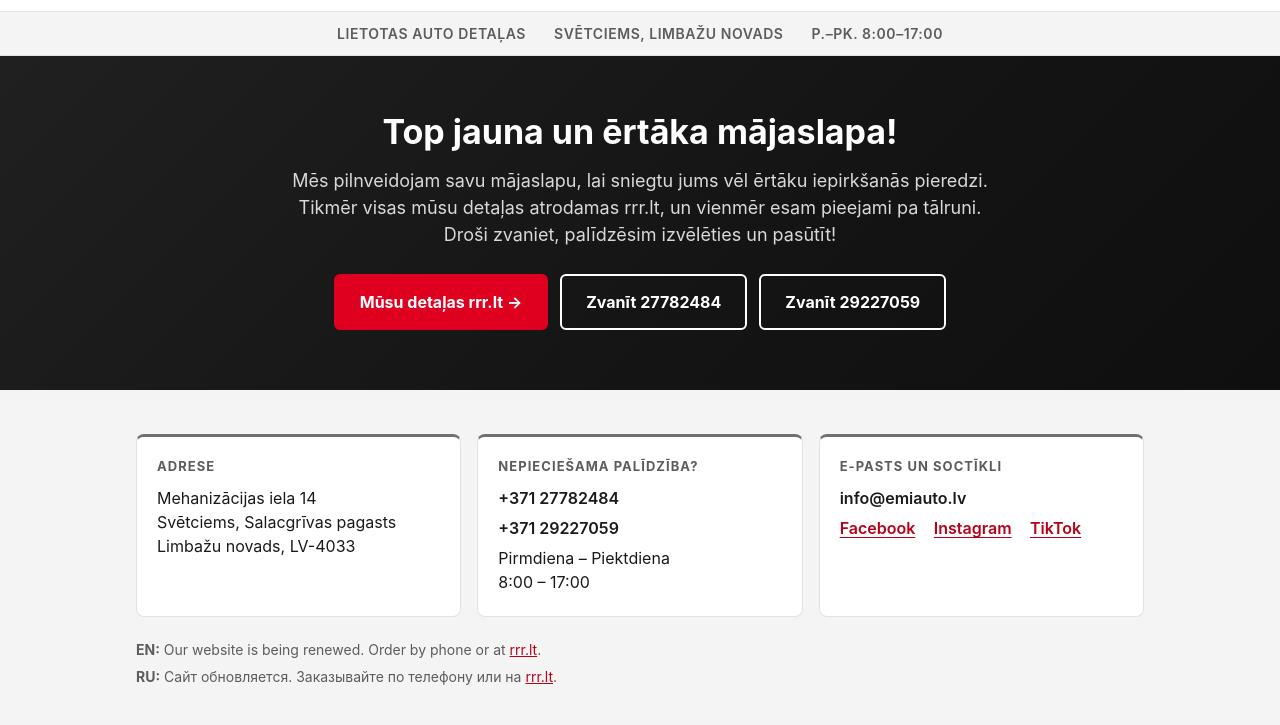
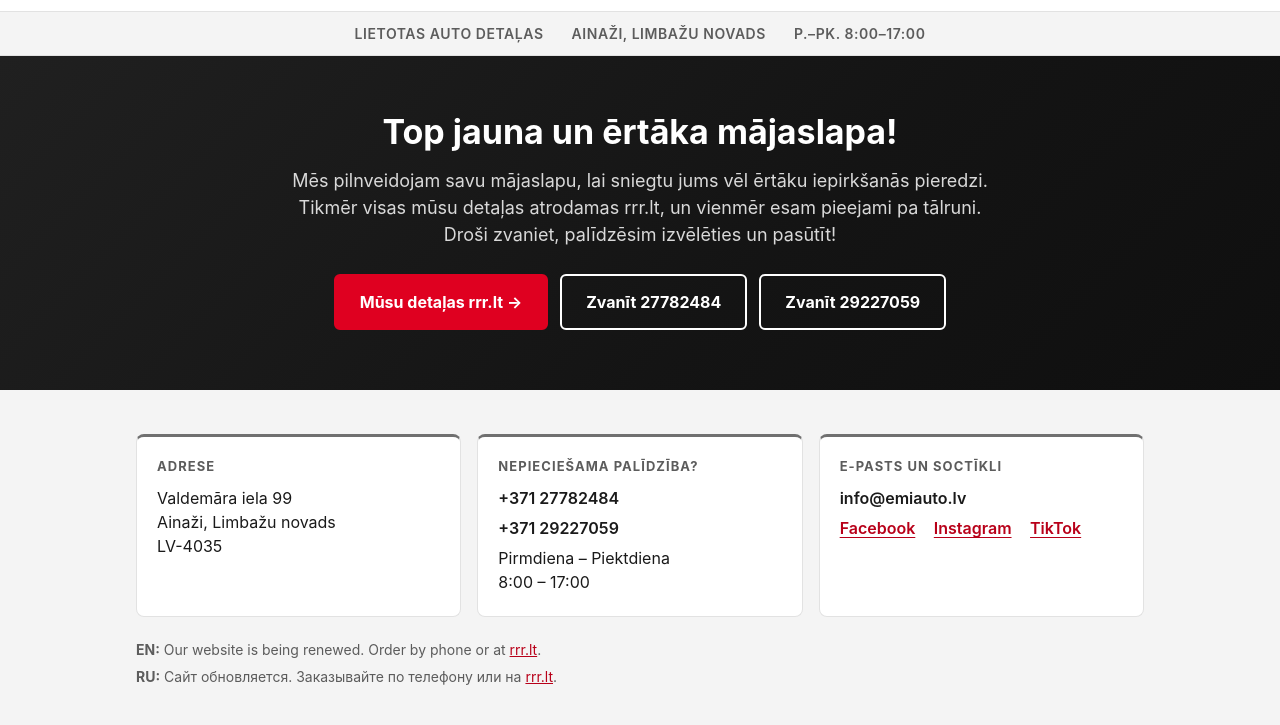
Before and after one commit to horizonempress/emiauto-placeholder, a plain HTML site: page 404.html in a window 1280 px wide. Shown: the part 75-800 px from the top of the page. Drawn offline with Linux system fonts and the light colour scheme.

Commit message:
Adrese: Valdemāra iela 99, Ainaži
Co-Authored-By: Claude Fable 5.1 <noreply@anthropic.com>

```diff
--- a/404.html
+++ b/404.html
@@ -75,7 +75,7 @@
   <div class="infobar">
     <div class="wrap">
       <span>Lietotas auto detaļas</span>
-      <span>Svētciems, Limbažu novads</span>
+      <span>Ainaži, Limbažu novads</span>
       <span>P.–Pk. 8:00–17:00</span>
     </div>
   </div>
@@ -97,7 +97,7 @@
       <div class="cards">
         <div class="card">
           <h2>Adrese</h2>
-          <p>Mehanizācijas iela 14<br>Svētciems, Salacgrīvas pagasts<br>Limbažu novads, LV-4033</p>
+          <p>Valdemāra iela 99<br>Ainaži, Limbažu novads<br>LV-4035</p>
         </div>
         <div class="card">
           <h2>Nepieciešama palīdzība?</h2>
```
Also changed, not shown: index.html (+2 -2 lines).
